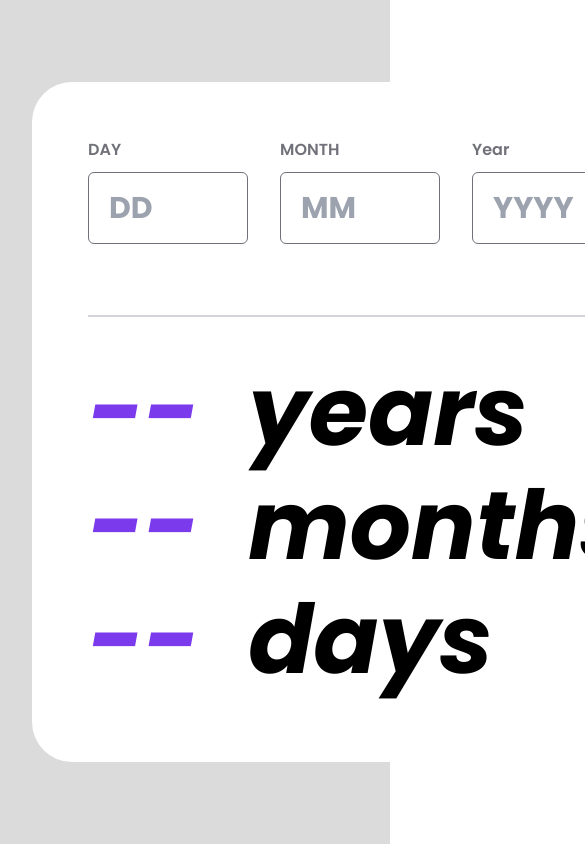
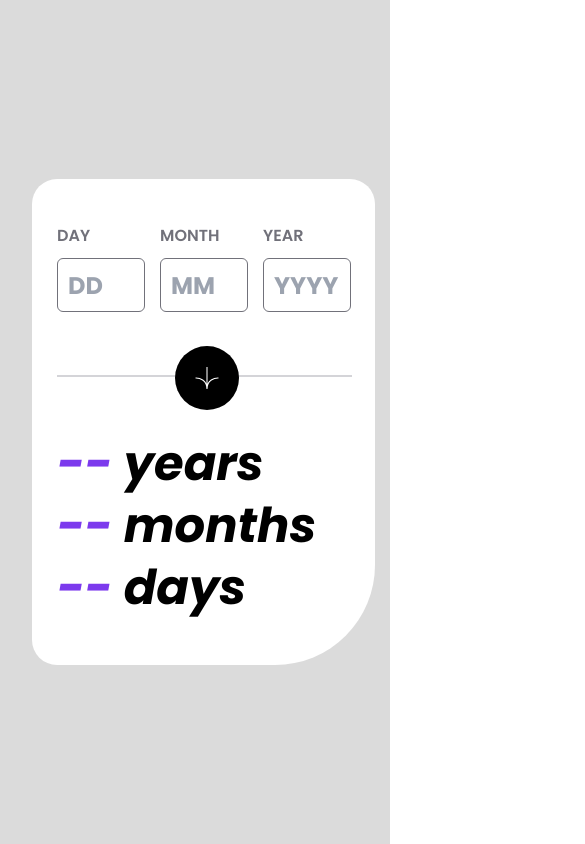
Before and after one commit to heejung-hong/age-calculator-app, a React (Vite) app in the folder age-calculator/: page / in a window 390 px wide. Shown: the top 844 px of the page, 585 px wide, since content can reach past the window. Built offline with nearby package versions, Linux system fonts and the light colour scheme.

Commit message:
mobile first responsive css

```diff
--- a/age-calculator/src/components/App/App.jsx
+++ b/age-calculator/src/components/App/App.jsx
@@ -1,16 +1,15 @@
-import { useState } from 'react'
-import './App.css'
-import arrow from '../../assets/arrow.svg'
-
+import { useState } from "react";
+import "./App.css";
+import arrow from "../../assets/arrow.svg";
 
 function App() {
-  const [day, setDay] = useState('')
-  const [month, setMonth] = useState('')
-  const [year, setYear] = useState('')
+  const [day, setDay] = useState("");
+  const [month, setMonth] = useState("");
+  const [year, setYear] = useState("");
   // const [totalYears, setTotalYears] = useState(0)
-  const [days, setDays] = useState('--')
-  const [months, setMonths] = useState('--')
-  const [years, setYears] = useState('--')
+  const [days, setDays] = useState("--");
+  const [months, setMonths] = useState("--");
+  const [years, setYears] = useState("--");
 
   const d = new Date();
   const currentYear = d.getFullYear();
@@ -20,149 +19,185 @@ function App() {
   const currentDay = d.getDate();
   // console.log(currentDay)
 
-  const totalDaysCurrent = (currentYear * 365) + (currentMonth * 31) + currentDay;
+  const totalDaysCurrent = currentYear * 365 + currentMonth * 31 + currentDay;
   // console.log(totalDaysCurrent)
-  const totalYears = day + (month * 31) + (year * 365)
+  const totalYears = day + month * 31 + year * 365;
   // console.log(totalYears)
 
   const dateInput = `${year}/${month}/${day}`;
-  console.log(dateInput)
+  console.log(dateInput);
   const dateObj = new Date(dateInput);
-  console.log(dateObj)
-  console.log(!isNaN(dateObj))
-
+  console.log(dateObj);
+  console.log(!isNaN(dateObj));
 
   function ErrorWhole() {
-    if (day === '' || month === '' || year === '') {
-      return ''
-    } else if (!isNaN(dateObj) === false || dateInput === `${year}/4/31` || dateInput === `${year}/6/31` || dateInput === `${year}/9/31` || dateInput === `${year}/11/31` || dateInput === `${year}/2/30` || dateInput === `${year}/2/31`) {
-      return 'Must be a valid date'
+    if (day === "" || month === "" || year === "") {
+      return "";
+    } else if (
+      !isNaN(dateObj) === false ||
+      dateInput === `${year}/4/31` ||
+      dateInput === `${year}/6/31` ||
+      dateInput === `${year}/9/31` ||
+      dateInput === `${year}/11/31` ||
+      dateInput === `${year}/2/30` ||
+      dateInput === `${year}/2/31`
+    ) {
+      return "Must be a valid date";
     }
   }
 
   function InvalidDay() {
-    if (day === '') {
-      return ''
+    if (day === "") {
+      return "";
     } else if (!day) {
-      return 'This field is required'
+      return "This field is required";
     } else if (!(0 < day && day < 32)) {
-      return 'Must be a valid day'
+      return "Must be a valid day";
     }
   }
 
   function InvalidMonth() {
-    if (month === '') {
-      return ''
+    if (month === "") {
+      return "";
     } else if (!month) {
-      return 'This field is required'
+      return "This field is required";
     } else if (!(0 < month && month < 13)) {
-      return 'Must be a valid month'
+      return "Must be a valid month";
     }
   }
 
   function InvalidYear() {
-    if (year === '') {
-      return ''
+    if (year === "") {
+      return "";
     } else if (!year) {
-      return 'This field is required'
+      return "This field is required";
     } else if (dateObj > d) {
-      return 'Must be in the past'
+      return "Must be in the past";
     }
   }
 
   function calBirth() {
     if (isNaN(dateObj) || dateObj > d) {
-      return null
+      return null;
     } else {
-      setYears(Math.floor((totalDaysCurrent - totalYears) / 365))
-      setMonths(Math.floor(((totalDaysCurrent - totalYears) % 365) / 31))
-      setDays(Math.floor(((totalDaysCurrent - totalYears) % 365) % 31))
+      setYears(Math.floor((totalDaysCurrent - totalYears) / 365));
+      setMonths(Math.floor(((totalDaysCurrent - totalYears) % 365) / 31));
+      setDays(Math.floor(((totalDaysCurrent - totalYears) % 365) % 31));
     }
   }
 
   return (
     <>
-      <div className='bg-white w-[840px] h-[680px] p-[56px] rounded-t-[40px] rounded-bl-[40px] rounded-br-[200px]'>
-        <div className='flex flex-row'>
-          <div className='w-[160px] h-[130px] mr-[32px]'>
-            <div className='font-semibold text-s text-zinc-500 text-left'>DAY</div>
+      <div className="bg-white w-[343px] h-[486px] lg:w-[840px] lg:h-[680px] p-[25px] lg:p-[56px] rounded-t-[25px] lg:rounded-t-[40px] rounded-bl-[25px] lg:rounded-bl-[40px] rounded-br-[100px] lg:rounded-br-[200px]">
+        <div className="flex flex-row mt-[20px] mb-[25px] lg:mt-0 lg:mb-[10px]">
+          <div className="w-[88px] h-[88px] lg:w-[160px] lg:h-[130px] mr-[15px] lg:mr-[32px]">
+            <div className="font-semibold text-s text-zinc-500 text-left">
+              DAY
+            </div>
             <input
-              id='day'
-              name='day'
-              type='text'
-              placeholder='DD'
+              id="day"
+              name="day"
+              type="text"
+              placeholder="DD"
               value={day}
-              onChange={e => setDay(+e.target.value)}
-              className='w-[160px] h-[72px] border border-zinc-500 rounded-md my-[10px] pl-[20px] font-bold text-3xl align-middle'
+              onChange={(e) => setDay(+e.target.value)}
+              className="w-[88px] h-[54px] lg:w-[160px] lg:h-[72px] border border-zinc-500 focus:border-purple-600 rounded-md my-[10px] pl-[10px] lg:pl-[20px] font-bold text-2xl lg:text-3xl  align-middle marker"
             />
-            <div className='text-s italic text-rose-500 text-left'><InvalidDay/></div>
-            <div className='text-s italic text-rose-500 text-left'><ErrorWhole/></div>
+            <div className="text-s italic text-rose-500 text-left">
+              <InvalidDay />
+            </div>
+            <div className="text-s italic text-rose-500 text-left">
+              <ErrorWhole />
+            </div>
           </div>
-          <div className='w-[160px] h-[130px] mr-[32px]'>
-            <div className='font-semibold text-s text-zinc-500 text-left'>MONTH</div>
+          <div className="w-[88px] h-[88px] lg:w-[160px] lg:h-[130px] mr-[15px] lg:mr-[32px]">
+            <div className="font-semibold text-s text-zinc-500 text-left">
+              MONTH
+            </div>
             <input
-              id='month'
-              name='month'
-              type='text'
-              placeholder='MM'
+              id="month"
+              name="month"
+              type="text"
+              placeholder="MM"
               value={month}
-              onInput={e => setMonth(+e.target.value)}
-              className='w-[160px] h-[72px] border border-zinc-500 rounded-md my-[10px] pl-[20px] font-bold text-3xl align-middle'
+              onInput={(e) => setMonth(+e.target.value)}
+              className="w-[88px] h-[54px] lg:w-[160px] lg:h-[72px] border border-zinc-500 rounded-md my-[10px] pl-[10px] lg:pl-[20px] font-bold text-2xl lg:text-3xl align-middle"
             />
-            <div className='text-s italic text-rose-500 text-left'><InvalidMonth/></div>
+            <div className="text-s italic text-rose-500 text-left">
+              <InvalidMonth />
+            </div>
           </div>
-          <div className='w-[160px] h-[130px]'>
-            <div className='font-semibold text-s text-zinc-500 text-left'>Year</div>
+          <div className="w-[88px] h-[88px] lg:w-[160px] lg:h-[130px] mr-[15px] lg:mr-[32px]">
+            <div className="font-semibold text-s text-zinc-500 text-left">
+              YEAR
+            </div>
             <input
-              id='year'
-              name='year'
-              type='text'
-              placeholder='YYYY'
+              id="year"
+              name="year"
+              type="text"
+              placeholder="YYYY"
               value={year}
-              onInput={e => setYear(+e.target.value)}
-              className='w-[160px] h-[72px] border border-zinc-500 rounded-md my-[10px] pl-[20px] font-bold text-3xl align-middle'
+              onInput={(e) => setYear(+e.target.value)}
+              className="w-[88px] h-[54px] lg:w-[160px] lg:h-[72px] border border-zinc-500 rounded-md my-[10px] pl-[10px] lg:pl-[20px] font-bold text-2xl lg:text-3xl align-middle"
             />
-            <div className='text-s italic text-rose-500 text-left'><InvalidYear/></div>
+            <div className="text-s italic text-rose-500 text-left">
+              <InvalidYear />
+            </div>
           </div>
         </div>
-        <div className='flex flex-row w-[728px] h-[96px] items-center'>
-          <div className='w-[632px] h-[1px] border border-zinc-300'></div>
+        <div className="flex flex-row w-[295px] h-[64px] lg:w-[728px] lg:h-[96px] my-[32px] lg:my-0 items-center relative lg:static">
+          <div className="w-[295px] lg:w-[632px] h-[1px] border border-zinc-300 relative lg:static"></div>
           <button
             onClick={calBirth}
-            className='bg-black w-[96px] h-[96px] rounded-full'
+            className="bg-black focus:bg-purple-600 w-[64px] h-[64px] lg:w-[96px] lg:h-[96px] z-10 lg:z-0 absolute lg:static top-[3%] left-[40%] rounded-full"
           >
-            <img
-              src={arrow}
-              className='m-auto'
-            ></img>
+            <img src={arrow} className="m-auto"></img>
           </button>
         </div>
-        <div className='w-[728px] h-[342px]'>
-          <div className='flex flex-row w-[728px] h-[114px] content-center'>
-            <div
-              value={years}
-              className='w-[138px] h-[114px] text-8xl font-bold text-violet-600 italic text-left'>{years}
+        <div className="w-[295px] h-[186px] lg:w-[728px] lg:h-[342px]">
+          <div className="w-[295px] h-[62px] lg:w-[728px] lg:h-[114px] content-center">
+            <div className="flex flex-row">
+              <span
+                value={years}
+                className="flex flex-col h-[62px] lg:h-[114px] text-5xl lg:text-8xl font-bold text-violet-600 italic text-left"
+              >
+                {years}
+              </span>
+              <span className="w-[100px] h-[62px] lg:w-[413px] lg:h-[114px] text-5xl lg:text-8xl font-bold text-black italic text-left">
+                &nbsp;years
+              </span>
             </div>
-            <div className='w-[413px] h-[114px] text-8xl font-bold text-black italic text-left'>&nbsp;years</div>
           </div>
-          <div className='flex flex-row w-[728px] h-[114px]'>
-            <div
-              value={months}
-              className='w-[138px] h-[114px] text-8xl font-bold text-violet-600 italic text-left'>{months}
+          <div className="w-[295px] h-[62px] lg:w-[728px] lg:h-[114px] content-center">
+            <div className="flex flex-row">
+              <span
+                value={months}
+                className="flex flex-col h-[62px] lg:h-[114px] text-5xl lg:text-8xl font-bold text-violet-600 italic text-left"
+              >
+                {months}
+              </span>
+              <span className="w-[100px] h-[62px] lg:w-[413px] lg:h-[114px] text-5xl lg:text-8xl font-bold text-black italic text-left">
+                &nbsp;months
+              </span>
             </div>
-            <div className='w-[413px] h-[114px] text-8xl font-bold text-black italic text-left'>&nbsp;months</div>
           </div>
-          <div className='flex flex-row w-[728px] h-[114px]'>
-            <div
-              value={days}
-              className='w-[138px] h-[114px] text-8xl font-bold text-violet-600 italic text-left'>{days}
+          <div className="w-[295px] h-[62px] lg:w-[728px] lg:h-[114px] content-center">
+            <div className="flex flex-row">
+              <span
+                value={days}
+                className="flex flex-col h-[62px] lg:h-[114px] text-5xl lg:text-8xl font-bold text-violet-600 italic text-left"
+              >
+                {days}
+              </span>
+              <span className="w-[100px] h-[62px] lg:w-[413px] lg:h-[114px] text-5xl lg:text-8xl font-bold text-black italic text-left">
+                &nbsp;days
+              </span>
             </div>
-            <div className='w-[413px] h-[114px] text-8xl font-bold text-black italic text-left'>&nbsp;days</div>
           </div>
         </div>
       </div>
     </>
-  )
+  );
 }
 
-export default App
+export default App;
```
